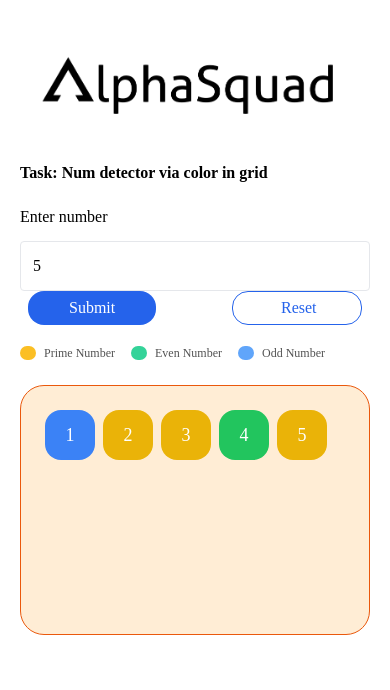
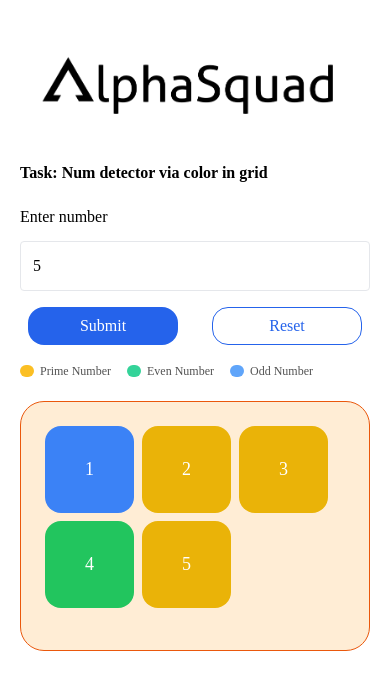
Before and after one commit to ibrahimqureshi99/FE-Practice, a React (Create React App) app: page / in a window 390 px wide. Both pictures are taken after typing "5" into the empty fields and a click on the button "Submit". Shown: the top 690 px of the page. Built offline with nearby package versions, Linux system fonts and the light colour scheme; a web font is replaced by a local one.

Commit message:
Responsiveness improved v3?

```diff
--- a/src/App.js
+++ b/src/App.js
@@ -1,7 +1,6 @@
 import logo from './logo.svg';
 import './App.css';
-import Task from './Task';
-import Header from './Header';
+import Task from './task';
 
 function App() {
   return (
--- a/src/Header.js
+++ /dev/null
@@ -1,9 +0,0 @@
-import React from 'react'
-
-export default function Header() {
-  return (
-    <>
-    <title>Document</title>
-    </>
-  )
-}
--- a/src/Task.jsx
+++ b/src/Task.jsx
@@ -19,7 +19,7 @@ export default function Task() {
                 <div className=''>
                     <p className='xxl:text-2xl leading-6 font-bold mb-5 xxl:mb-14'>Task: Num detector via color in grid</p>
                     <p className='mb-3'>Enter number</p>
-                    <div className='xs:flex justify-between'>
+                    <div className='xs320:flex justify-between'>
                         <div className='mb-5 xxl:mb-14 relative w-full sm:w-auto'>
 
                             {/* Input field that takes user input */}
@@ -31,13 +31,13 @@ export default function Task() {
                                 onChange={(e) => { setUserValue(e.target.value) }}
                                 onFocus={() => { setTooltipVisible(false) }}
                                 placeholder='Enter a number!'
-                                className='p-3 sm:p-4 border border-gray-200 rounded-[4px] w-full sm:w-[360px] sm:mr-8'
+                                className='p-3 sm:p-4 border border-gray-200 rounded-[4px] w-full sm:w-[340px] sm:mr-8 mb-4'
                             />
                             {/* <p className='text-[10px] mb-3 sm:mb-0 text-zinc-600'><span className='text-red-600'>*</span> Max value can be 30</p> */}
 
                             {/* Custom Tooltip */}
                             <div
-                                className={`absolute -top-14 sm:top-10 sm:-bottom-6 left-20 sm:left-4 bg-red-100 text-red-500 border border-t-red-500 border-l-red-500 border-b-purple-500 border-r-purple-500  px-4 py-2 rounded-t-lg xs:rounded-t-0 xs:rounded-tr-lg xs:rounded-b-lg rounded-br-lg  shadow-md ${(tooltipVisible && `opacity-100`) || `opacity-0`} transition-opacity duration-300 `}>
+                                className={`absolute -top-14 sm:top-10 sm:-bottom-6 left-20 sm:left-4 bg-red-100 text-red-500 border border-t-red-500 border-l-red-500 border-b-purple-500 border-r-purple-500  px-4 py-2 rounded-t-lg xs320:rounded-t-0 xs320:rounded-tr-lg xs320:rounded-b-lg rounded-br-lg  shadow-md ${(tooltipVisible && `opacity-100`) || `opacity-0`} transition-opacity duration-300 `}>
                                 <p>Please enter a value between 1 and 30!</p></div>
 
                             {/* Submit Button*/}
@@ -57,9 +57,12 @@ export default function Task() {
                                         setResetButtonVisible(true);
                                     }
                                 }}
-                                className='bg-blue-600 border border-transparent text-white
+                                className='bg-blue-600 border border-transparent text-white w-full
                                 sm:px-8 sm:py-4 sm:w-auto sm:rounded-[4px]
-                                px-10 py-1 rounded-2xl ml-2 max-w-[130px]'
+                                py-1 rounded-2xl ml-2 max-w-[130px]
+                                xs375:max-w-[150px] xs375:py-1.5
+                                xs425:max-w-[180px] xs425:py-2
+                                '
                             >
                                 Submit
                             </button>
@@ -72,7 +75,7 @@ export default function Task() {
                                     setResetButtonVisible(false)
                                 }
                                 }
-                                className='sm:hidden text-blue-600 border border-blue-600 px-12 py-1 rounded-2xl mr-2 absolute right-0 self-end max-w-[130px]'>
+                                className='sm:hidden text-blue-600 border border-blue-600 px-12 py-1 rounded-2xl mr-2 absolute right-0 self-end w-full max-w-[130px] xs375:max-w-[150px] xs375:py-1.5  xs425:max-w-[180px] xs425:py-2'>
                                 Reset</button>}
                         </div>
 
@@ -91,29 +94,35 @@ export default function Task() {
 
                     {/* Number classification labels */}
                     <div className='mb-6'>
-                        <ul className='flex flex-row gap-3 xs:gap-4'>
+                        <ul className='flex flex-row gap-3 xs320:gap-4'>
                             <li>
-                                <p className='text-neutral-600 text-[11px] xs:text-xs leading-3'>
+                                <p className='text-neutral-600 text-[10px] xs375:text-[12px] xs425:text-[14px] sm:text-xs leading-3'>
+                                    {/* Label icon */}
                                     <span
-                                        className='bg-amber-400 text-amber-400 rounded-full text-[10px] px-[7px] mr-1 xs:text-xs xs:px-2 xs:mr-2'>
+                                        className='bg-amber-400 text-amber-400 rounded-full text-[8px] px-[5px] mr-1 xs375:text-[11px] xs375:px-[7px] xs425:text-[14px] xs425:px-[9px] xs375:mr-1.5 sm:text-xs sm:px-2 sm:mr-2'>
                                     </span>
+                                    {/* Label text */}
                                     Prime Number
                                 </p>
                             </li>
                             <li>
-                                <p className='text-neutral-600 text-[11px] xs:text-xs leading-3'>
+                                <p className='text-neutral-600 text-[10px] xs375:text-[12px] xs425:text-[14px] sm:text-xs leading-3'>
+                                    {/* Label icon */}
                                     <span
-                                        className='bg-emerald-400 text-emerald-400 rounded-full text-[10px] px-[7px] mr-1 xs:text-xs xs:px-2 xs:mr-2'>
+                                        className='bg-emerald-400 text-emerald-400 rounded-full text-[8px] px-[5px] mr-1 xs375:text-[11px] xs375:px-[7px] xs425:text-[14px] xs425:px-[9px] xs375:mr-1.5 sm:text-xs sm:px-2 sm:mr-2'>
                                     </span>
+                                    {/* Label text */}
                                     Even Number
                                 </p>
                             </li>
                             <li>
                                 <p
-                                    className='text-neutral-600 text-[11px] xs:text-xs leading-3'>
+                                    className='text-neutral-600 text-[10px] xs375:text-[12px] xs425:text-[14px] sm:text-xs leading-3'>
+                                    {/* Label icon */}
                                     <span
-                                        className='bg-blue-400 text-blue-400 rounded-full text-[10px] px-[7px] mr-1 xs:text-xs xs:px-2 xs:mr-2'>
+                                        className='bg-blue-400 text-blue-400 rounded-full text-[8px] px-[5px] mr-1 xs375:text-[11px] xs375:px-[7px] xs425:text-[14px] xs425:px-[9px] xs375:mr-1.5 sm:text-xs sm:px-2 sm:mr-2'>
                                     </span>
+                                    {/* Label text */}
                                     Odd Number
                                 </p>
                             </li>
@@ -129,7 +138,7 @@ export default function Task() {
                                 return (
                                     <div
                                         key={idx * 1000 * Math.random()}
-                                        className={`flex items-center justify-center min-w-[50px] min-h-[50px] sm:w-[213px] sm:h-[150px] text-white text-lg xxl:text-[32px] leading-8 text-center rounded-2xl
+                                        className={`flex items-center justify-center min-w-[50px] min-h-[50px] xs320:w-[70px] xs320:h-[70px] xs375:w-[89px] xs375:h-[87px] xs425:w-[75px] xs425:h-[75px] sm:w-[125px] sm:h-[125px] md:w-[145px] md:h-[150px] lg:w-[171px] lg:h-[150px] xxl:w-[212px] xxl:h-[150px] text-white text-lg xxl:text-[32px] leading-8 text-center rounded-2xl
                                         ${(item > 2 && item % 2 !== 0 && item % 3 !== 0 && item % 5 !== 0 && item % 7 !== 0 && 'bg-yellow-500') ||
                                             (((item === 2) || (item === 3) || (item === 5)) && 'bg-yellow-500') ||
                                             (item % 2 === 0 && 'bg-green-500') ||
--- a/tailwind.config.js
+++ b/tailwind.config.js
@@ -2,7 +2,9 @@ module.exports = {
   content: ["./src/**/*.{js,jsx,ts,tsx}"],
   theme: {
     screens: {
-      xs: "330px",
+      xs320: "320px",
+      xs375: "375px",
+      xs425: "425px",
       sm: "640px",
       md: "768px",
       lg: "1024px",
```
